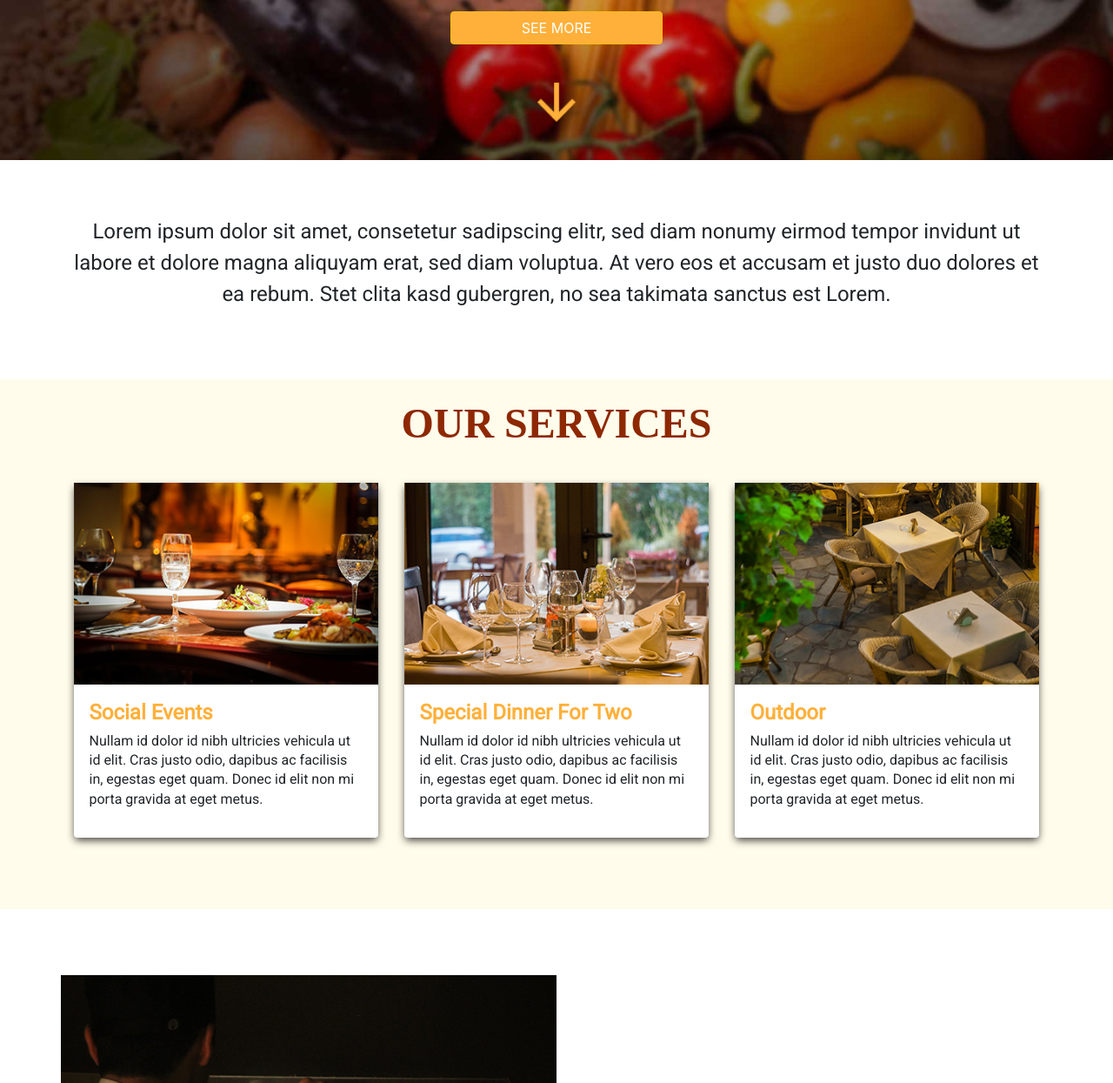
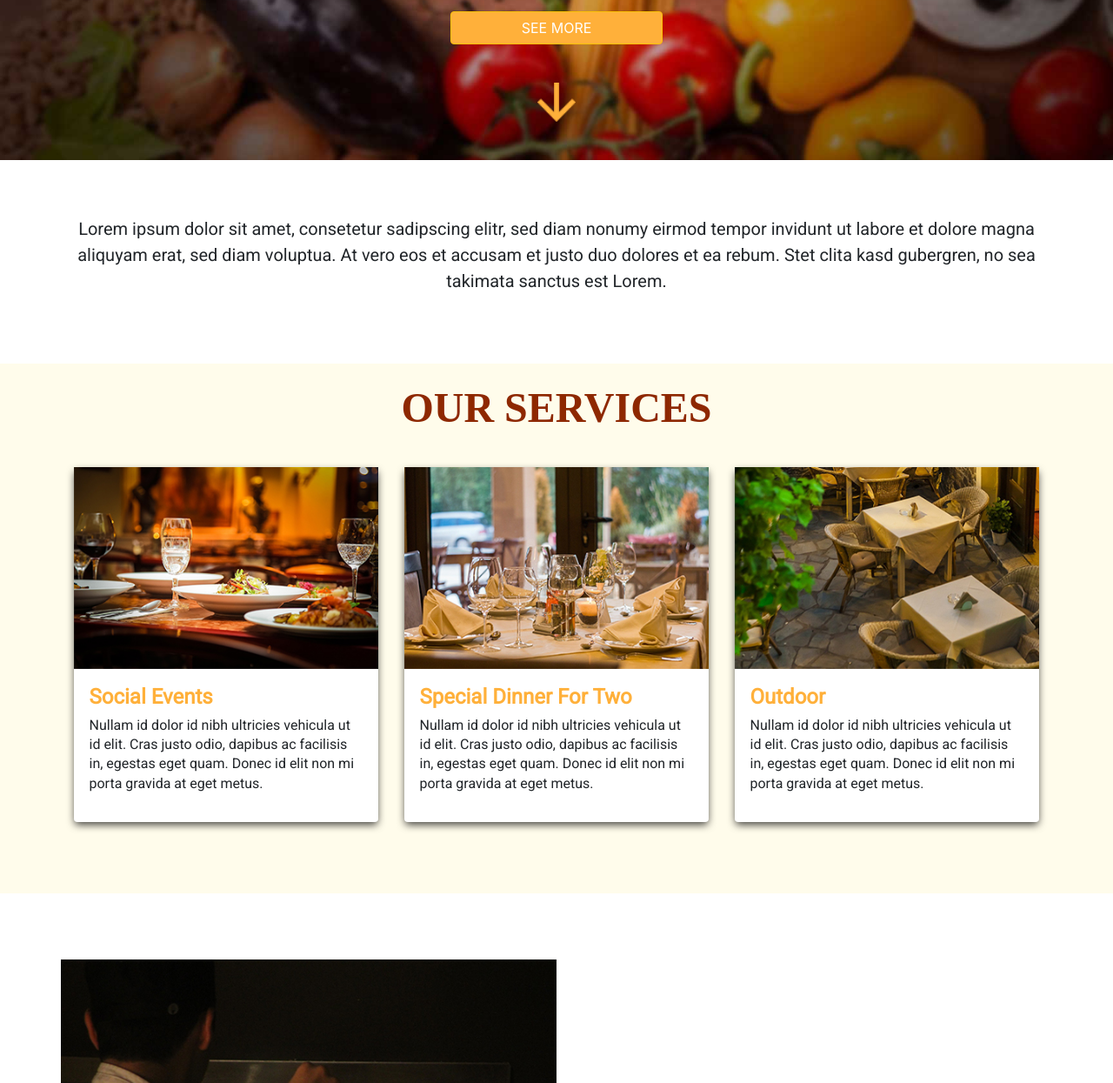
Before and after one commit to arlexguerrero/italian-restaurant, a plain HTML site: page index.html in a window 1280 px wide. Shown: the part 616-1861 px from the top of the page at 87% size. Drawn offline with nearby package versions, Linux system fonts and the light colour scheme; a web font is replaced by a local one.

Commit message:
2 section

```diff
--- a/assets/css/styles.css
+++ b/assets/css/styles.css
@@ -8,6 +8,7 @@ Variables
 	--white: #fff;
 	/*-----Backgrounds colors---*/
 	--yellow-mustard: #FFB03A;
+	--yellow-smooth: #FFFCEB;
 	/*-----Fonts families---*/
 	--times-title: 'Nanum Myeongjo', serif;
 	--paragraph: 'Roboto', sans-serif;
@@ -16,7 +17,9 @@ Variables
 
 
 
-/* HEADER */
+/*======
+HEADER
+====*/
 
 .header {
 	background-image: url("../../assets/img/header.jpg");
@@ -134,7 +137,7 @@ Variables
 .header__paragraph {
 	color: #fff;
 	text-align: center;
-	font-size: 1em;
+	font-size: 20px;
 	font-family: var(--paragraph);
 	line-height: 147%;
 }
@@ -161,9 +164,17 @@ Variables
 	width: 4%;
 }
 
-/* HEADER */
 
-/* INTRUDUCTORY PARAGRAPH */
+/*======
+HEADER
+====*/
+
+
+/*======
+INTRUDUCTORY PARAGRAPH
+====*/
+
+
 
 #seemore {
 	margin: 64px auto;
@@ -171,12 +182,15 @@ Variables
 
 .intro__paragraph {
 	text-align: center;
-	font-size: 24px;
+	font-size: 20px;
 	font-family: var(--paragraph);
 
 }
 
-/* INTRUDUCTORY PARAGRAPH */
+/*======
+INTRUDUCTORY PARAGRAPH
+====*/
+
 
 /*======
 OUR SERVICES
@@ -184,13 +198,12 @@ OUR SERVICES
 
 .services {
 	background-color: #FFFCEB;
-	position: relative;
-	padding-bottom: 5%;
+	display: flex;
 }
 
 @media (min-width: 300px) {
 	.services {
-		background-color: #FFFCEB;
+		background-color: var(--yellow-smooth);
 		position: relative;
 		padding-bottom: 5%;
 	}
```
